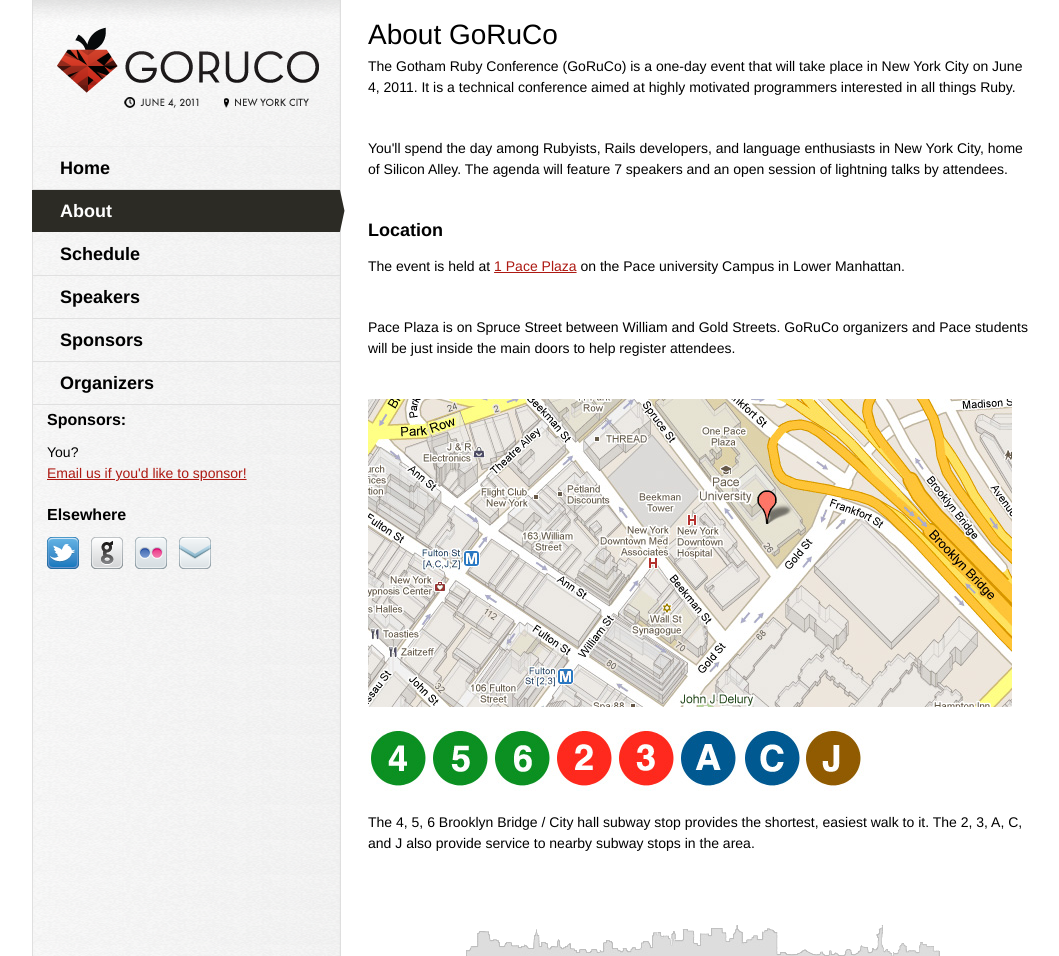
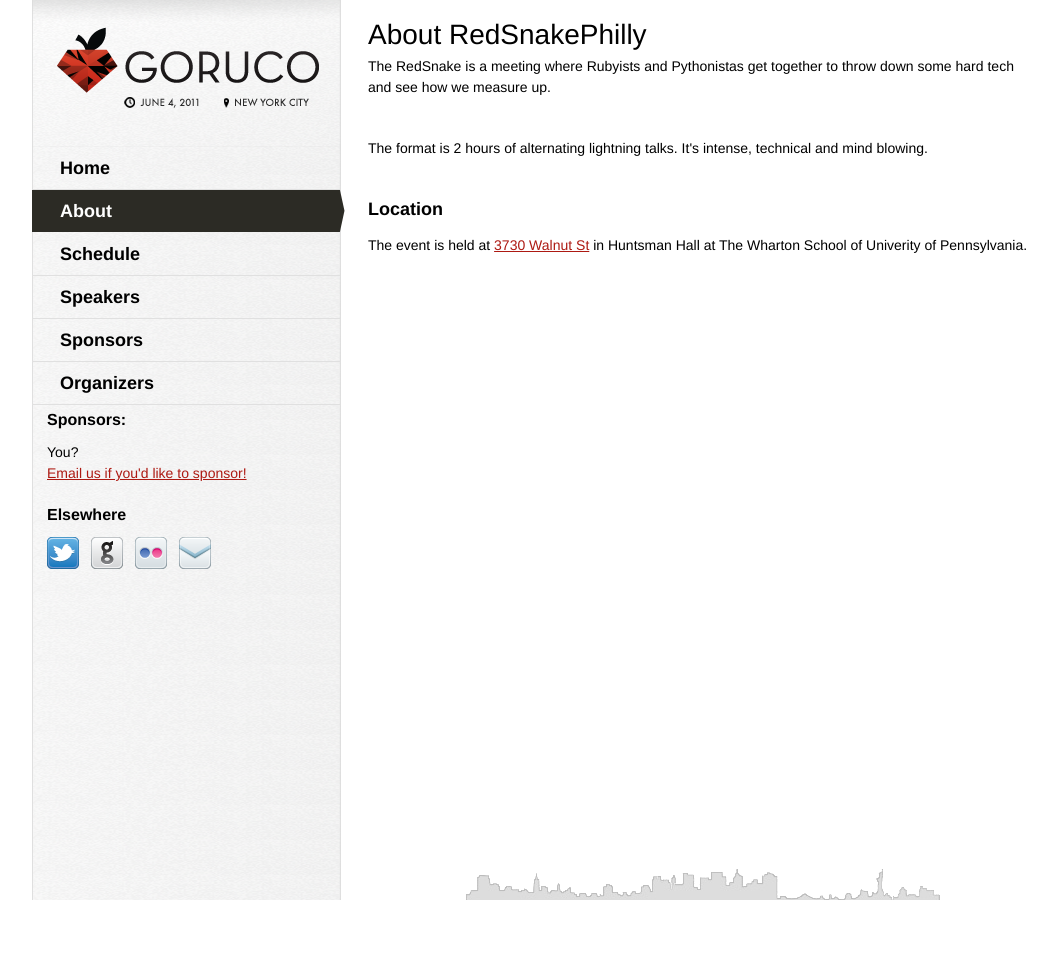
Before and after one commit to matschaffer/redsnakephilly.org, a Jekyll site: the page built from about/index.html, in a window 1280 px wide. Shown: the whole page, without its empty margins (104-1163 px from the left). Built offline with Jekyll 4.4.1, drawn with Linux system fonts in a browser that asks for light colours; after the commit the page ends 900 px from its top, so only the background shows below that.

Commit message:
About page update

```diff
--- a/about/index.html
+++ b/about/index.html
@@ -6,17 +6,12 @@
 </script>
 
 <div class='post'>
-  <h2>About GoRuCo</h2>
-  <p>The Gotham Ruby Conference (GoRuCo) is a one-day event that will take place in New York City on June 4, 2011. It is a technical conference aimed at highly motivated programmers interested in all things Ruby.</p>
-  <p>You'll spend the day among Rubyists, Rails developers, and language enthusiasts in New York City, home of Silicon Alley. The agenda will feature 7 speakers and an open session of lightning talks by attendees.</p>
+  <h2>About RedSnakePhilly</h2>
+  <p>The RedSnake is a meeting where Rubyists and Pythonistas get together to throw down some hard tech and see how we measure up.</p>
+  <p>The format is 2 hours of alternating lightning talks. It's intense, technical and mind blowing.</p>
   <h3>Location</h3>
   <p>
-  The event is held at
-  <a href="http://maps.google.com/maps?f=q&source=s_q&hl=en&geocode=&q=1+Pace+Plaze,+New+York,+NY&sll=37.0625,-95.677068&sspn=42.224734,88.417969&ie=UTF8&hq=1+Pace+Plaze,&hnear=New+York,+NY&ll=40.712069,-74.005129&spn=0.009905,0.021586&z=16&iwloc=A&cid=4818898256217290047" target="blank">1 Pace Plaza</a>
-  on the Pace university Campus in Lower Manhattan.
+  The event is held at <a href="http://maps.google.com/maps?q=3730+Walnut+St+19104" target="blank">3730 Walnut St</a>
+  in Huntsman Hall at The Wharton School of Univerity of Pennsylvania.
   </p>
-  <p>Pace Plaza is on Spruce Street between William and Gold Streets. GoRuCo organizers and Pace students will be just inside the main doors to help register attendees.</p>
-  <img alt="Map" src="/images/content/map.jpg"/>
-  <img alt="Subways" src="/images/content/subway.jpg"/>
-  <p>The 4, 5, 6 Brooklyn Bridge / City hall subway stop provides the shortest, easiest walk to it. The 2, 3, A, C, and J also provide service to nearby subway stops in the area.</p>
 </div>
```
